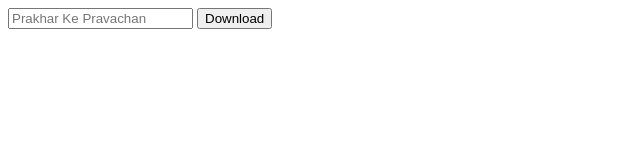
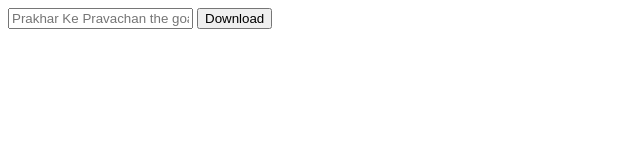
Before and after one commit to Nishan-Narvan/Cohort-3-Assignments, a plain HTML site: page Week-1-Website/index.html in a window 1280 px wide. Shown: the full height of the page, 0-640 px from the left. Drawn offline with Linux system fonts and the light colour scheme.

Commit message:
A fake commit im not proud of

```diff
--- a/Week-1-Website/index.html
+++ b/Week-1-Website/index.html
@@ -9,7 +9,7 @@
 <body>
     <!--  to actal show    ibn website-->
 <!-- fgbfuh -->
- <input type="text" placeholder="Prakhar Ke Pravachan">
+ <input type="text" placeholder="Prakhar Ke Pravachan the goat is here">
  <button>Download</button>
 </body>
 </html>
```
Also changed, not shown: Week-1-Website/assignments/assign-5.html (+1 -1 lines).
